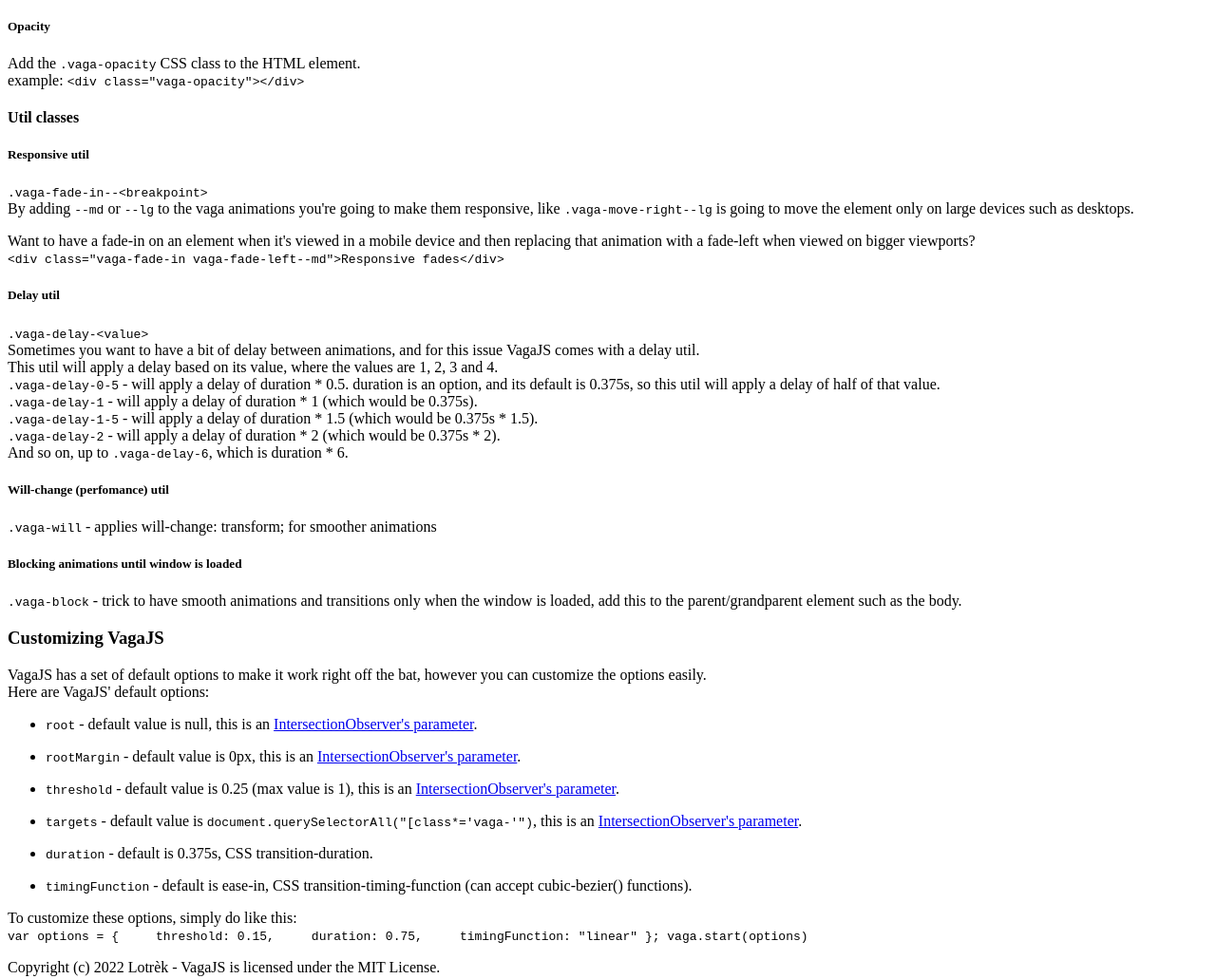
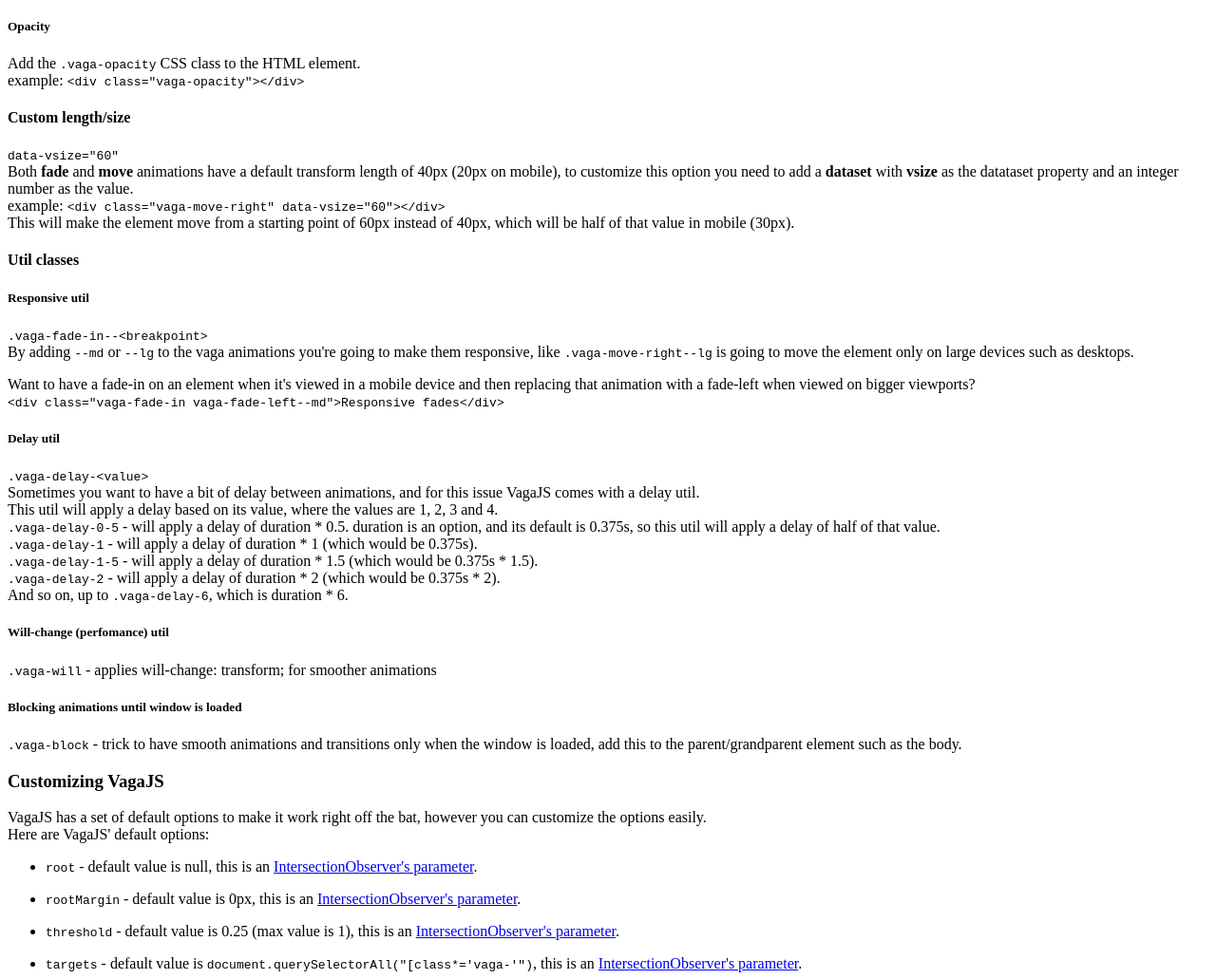
Before and after one commit to lotrekagency/vagajs, a website built with Vite: page docs/index.html in a window 1280 px wide. Shown: the part 1567-2598 px from the top of the page at 95% size. Built offline with nearby package versions, Linux system fonts and the light colour scheme.

Commit message:
Docs generation

```diff
--- a/docs/index.html
+++ b/docs/index.html
@@ -9,8 +9,8 @@
     <link rel="preconnect" href="https://fonts.googleapis.com">
     <link rel="preconnect" href="https://fonts.gstatic.com" crossorigin>
     <link href="https://fonts.googleapis.com/css2?family=Open+Sans:wght@300;500&family=Work+Sans:wght@300;400&display=swap" rel="stylesheet">
-    <script type="module" crossorigin src="assets/index.a179f5f3.js"></script>
-    <link rel="stylesheet" href="assets/index.1f7f0d2d.css">
+    <script type="module" crossorigin src="assets/index.5812c704.js"></script>
+    <link rel="stylesheet" href="assets/index.31d43074.css">
   </head>
   <body>
 
@@ -70,7 +70,8 @@
               <div class="vblocks__box vaga-fade-in vaga-delay-2 vaga-will">
                 Fade in, with some delay
               </div>
-              <div class="vblocks__box vblocks__box--alt vaga-delay-0-5 vaga-move-left vaga-will">
+              <div
+                class="vblocks__box vblocks__box--alt vaga-delay-0-5 vaga-move-left vaga-will">
                 Move left
               </div>
               <div class="vblocks__box vblocks__box--off vaga-delay-3 vaga-opacity vaga-will">
@@ -249,6 +250,28 @@
           </div><!--/row-->
 
           <div class="vb__subentry">
+            <h4 class="title title-3">Custom length/size</h4>
+          </div>
+          <div class="vb__row">
+            <div class="vb__info">
+              <p class="text text-s">
+                <code>data-vsize="60"</code>
+                <br>
+                Both <strong>fade</strong> and <strong>move</strong> animations have a default transform length of 40px (20px on mobile),
+                to customize this option you need to add a <strong>dataset</strong> with <strong>vsize</strong>
+                as the datataset property and an integer number as the value.
+                <br>
+                example: <code>&lt;div class="vaga-move-right" data-vsize="60"&gt;&lt;/div&gt;</code>
+                <br>
+                This will make the element move from a starting point of 60px instead of 40px, which will be half of that value in mobile (30px).
+              </p>
+            </div>
+            <div class="vb__example">
+              <div class="vb__box vaga-move-right vaga-delay-4" data-vsize="60"></div>
+            </div>
+          </div><!--/row-->
+
+          <div class="vb__subentry">
             <h4 class="title title-3">Util classes</h4>
           </div>
           <div class="vb__row">
@@ -384,7 +407,7 @@
       <footer class="vfoot">
         <div class="vfoot__inner">
           <p class="text text-s">
-            Copyright (c) 2022 Lotrèk - VagaJS is licensed under the MIT License.
+            Copyright (c) 2022 Lotrèk - Vaga is licensed under the MIT License.
           </p>
         </div>
       </footer>
```
Also changed, not shown: 4 other files.
